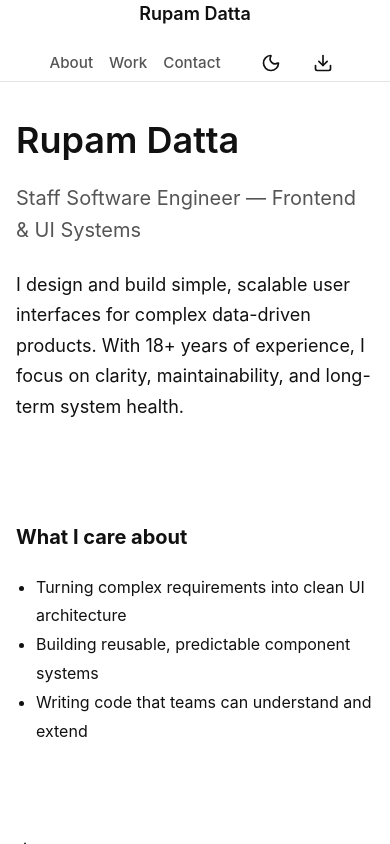
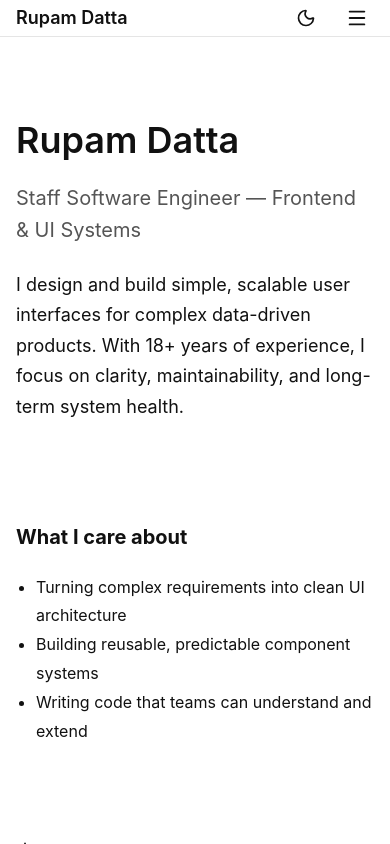
Before and after one commit to ardeezstyle/rupamdatta.com, a React (Vite) app: page / in a window 390 px wide. Shown: the top 844 px of the page. Built offline with nearby package versions, Linux system fonts and the light colour scheme; no server answers.

Commit message:
fix: header layout in mobile

```diff
--- a/src/components/layout/Header.tsx
+++ b/src/components/layout/Header.tsx
@@ -1,11 +1,12 @@
 import { NavLink } from 'react-router-dom'
 import { useEffect, useState } from 'react'
-import { Download, Moon, Sun } from 'lucide-react'
+import { Download, Moon, Sun, Menu, X } from 'lucide-react'
 import { trackEvent } from '../../analytics'
 import { AnalyticsEvent } from '../../AnalyticsEvent'
 
 export default function Header() {
   const [theme, setTheme] = useState<'light' | 'dark'>('light')
+  const [menuOpen, setMenuOpen] = useState(false)
 
   useEffect(() => {
     document.documentElement.setAttribute('data-theme', theme)
@@ -13,18 +14,22 @@ export default function Header() {
 
   const handleResumeDownload = () => {
     trackEvent(AnalyticsEvent.ResumeDownload, 'engagement', 'header')
+    setMenuOpen(false)
   }
+
+  const closeMenu = () => setMenuOpen(false)
 
   return (
     <header className="header">
       <div className="header__inner container">
         <div className="header__brand">
-          <NavLink to="/" className="brand-link">
+          <NavLink to="/" className="brand-link" onClick={closeMenu}>
             Rupam Datta
           </NavLink>
         </div>
 
         <div className="header__right">
+          {/* Desktop Nav */}
           <nav className="header__nav">
             <NavLink to="/about" className="nav-link">
               About
@@ -37,7 +42,6 @@ export default function Header() {
             </NavLink>
           </nav>
 
-          {/* Action icons cluster */}
           <div className="header__actions">
             <button
               className="theme-toggle"
@@ -49,19 +53,53 @@ export default function Header() {
               {theme === 'light' ? <Moon size={20} /> : <Sun size={20} />}
             </button>
 
+            {/* Desktop Resume */}
             <a
               href="/resume-rupam-datta.pdf"
               download
               onClick={handleResumeDownload}
-              className="resume-link"
+              className="resume-link desktop-only"
               aria-label="Download resume"
               title="Download Resume"
             >
               <Download size={20} />
             </a>
+
+            {/* Hamburger (Mobile only) */}
+            <button
+              className="hamburger mobile-only"
+              onClick={() => setMenuOpen((prev) => !prev)}
+              aria-label="Toggle menu"
+            >
+              {menuOpen ? <X size={22} /> : <Menu size={22} />}
+            </button>
           </div>
         </div>
       </div>
+
+      {/* Mobile Dropdown */}
+      {menuOpen && (
+        <div className="mobile-menu">
+          <NavLink to="/about" className="nav-link" onClick={closeMenu}>
+            About
+          </NavLink>
+          <NavLink to="/work" className="nav-link" onClick={closeMenu}>
+            Work
+          </NavLink>
+          <NavLink to="/contact" className="nav-link" onClick={closeMenu}>
+            Contact
+          </NavLink>
+
+          <a
+            href="/resume-rupam-datta.pdf"
+            download
+            onClick={handleResumeDownload}
+            className="nav-link"
+          >
+            Download Resume
+          </a>
+        </div>
+      )}
     </header>
   )
 }
--- a/src/styles/layout.css
+++ b/src/styles/layout.css
@@ -130,7 +130,6 @@
   /* 768px */
 
   .header__inner {
-    flex-direction: column;
     gap: 1rem;
   }
 
@@ -167,3 +166,39 @@
     justify-content: center;
   }
 }
+
+/* Hide mobile elements on desktop */
+.mobile-only {
+  display: none;
+}
+
+.desktop-only {
+  display: inline-flex;
+}
+
+/* Mobile styles */
+@media (width <= 768px) {
+  .header__nav {
+    display: none;
+  }
+
+  .desktop-only {
+    display: none;
+  }
+
+  .mobile-only {
+    display: inline-flex;
+    border: none;
+    background-color: transparent;
+    color: var(--color-text);
+  }
+
+  .mobile-menu {
+    display: flex;
+    flex-direction: column;
+    gap: 1rem;
+    padding: 1rem;
+    border-top: 1px solid var(--border-color);
+    background: var(--background);
+  }
+}
```
